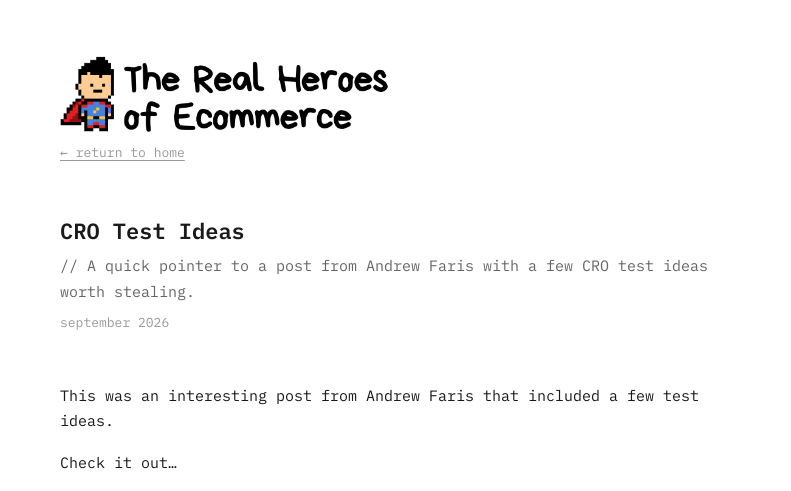
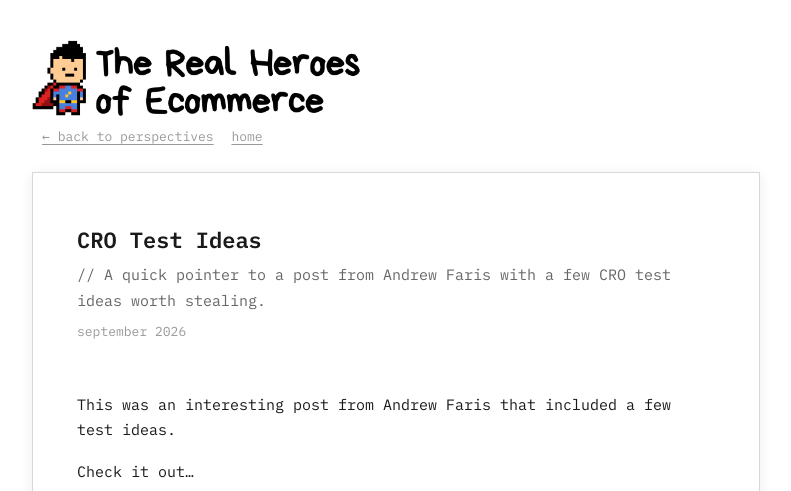
Before and after one commit to therhoe/heroes-site, a Jekyll site: the page built from _perspectives/cro-test-ideas.md, in a window 1280 px wide, cut to the strip 0-491 px from the top of the page. Shown: the whole strip, without its empty margins (244-1035 px from the left). Built offline with Jekyll 4.4.1, drawn with Linux system fonts in a browser that asks for light colours; some of the changed text lies outside the part shown.

Commit message:
Give perspective articles the newsletter paper frame
Same 728px centered card with border and shadow, white page, and
logo/nav header above the frame. Nav and footer link back to the
perspectives hub; dateline stays month-year.

Co-Authored-By: Claude Fable 5 <noreply@anthropic.com>

```diff
--- a/_layouts/perspective.html
+++ b/_layouts/perspective.html
@@ -18,13 +18,29 @@
       line-height: 1.7;
     }
     main {
-      max-width: 720px;
-      margin: 0 auto;
-      padding: 56px 24px 96px;
+      max-width: 728px;
+      margin: 0 auto 80px;
+      padding: 48px 44px 64px;
+      background: #ffffff;
+      border: 1px solid #d8d8d8;
+      box-shadow: 0 2px 12px rgba(0, 0, 0, 0.07);
     }
     .topnav {
-      margin: 0 0 48px;
+      max-width: 728px;
+      margin: 40px auto 24px;
       font-size: 13px;
+    }
+    @media (max-width: 640px) {
+      main {
+        margin: 0 0 48px;
+        padding: 36px 20px 48px;
+        border-left: none;
+        border-right: none;
+      }
+      .topnav {
+        margin: 24px 0 16px;
+        padding: 0 20px;
+      }
     }
     .topnav img {
       display: block;
@@ -34,6 +50,7 @@
       margin: 0 0 10px;
       border: none;
     }
+    .topnav a { margin-right: 10px; }
     .content iframe { max-width: 100%; }
     .topnav a { color: #999; }
     .topnav a:hover { background: none; color: #1a1a1a; }
@@ -58,6 +75,12 @@
       margin: 32px 0 8px;
     }
     .content h3::before { content: "### "; color: #999; }
+    .content h4 {
+      font-size: 15px;
+      font-weight: 500;
+      margin: 32px 0 8px;
+    }
+    .content h4::before { content: "#### "; color: #999; }
     .subhead {
       font-size: 15px;
       font-weight: 500;
@@ -97,6 +120,8 @@
       border: 1px solid #d8d8d8;
       margin: 20px 0 28px;
     }
+    figure { margin: 0 0 16px; }
+    figcaption { color: #999; font-size: 13px; margin: -20px 0 28px; }
     table { border-collapse: collapse; width: 100%; margin: 0 0 16px; }
     th {
       text-align: left;
@@ -116,12 +141,14 @@
   </style>
 </head>
 <body>
+
+<nav class="topnav">
+  <a href="/"><img src="/logo.png" alt="The Real Heroes of Ecommerce"></a>
+  <a href="/perspectives/">&larr; back to perspectives</a>
+  <a href="/">home</a>
+</nav>
+
 <main>
-
-  <nav class="topnav">
-    <a href="/"><img src="/logo.png" alt="The Real Heroes of Ecommerce"></a>
-    <a href="/">&larr; return to home</a>
-  </nav>
 
   <h1 class="title">{{ page.title }}</h1>
   {% if page.description %}<p class="tagline">// {{ page.description }}</p>{% endif %}
@@ -135,7 +162,7 @@
   {% include subscribe-email.html %}
 
   <footer>
-    <a href="/">&larr; back to index</a> &middot; &copy; {{ page.date | date: "%Y" }} the real heroes of ecommerce &middot; <a href="mailto:shep@therealheroesofecommerce.com">shep@therealheroesofecommerce.com</a>
+    <a href="/perspectives/">&larr; back to perspectives</a> &middot; &copy; {{ page.date | date: "%Y" }} the real heroes of ecommerce &middot; <a href="mailto:shep@therealheroesofecommerce.com">shep@therealheroesofecommerce.com</a>
   </footer>
 
 </main>
```
